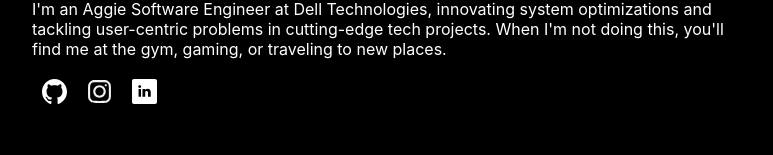
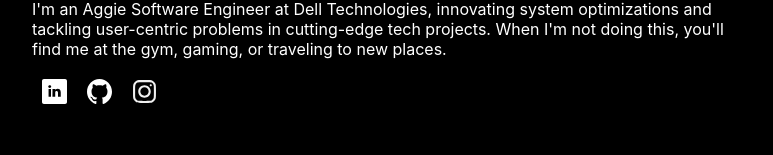
Before and after one commit to nickrwann/personal-website, a React (Create React App) app: page / in a window 1280 px wide. Shown: the part 473-628 px from the top of the page, without its empty margins (253-1026 px from the left). Built offline with nearby package versions, Linux system fonts and the light colour scheme.

Commit message:
Reorder icons

```diff
--- a/src/components/Summary.js
+++ b/src/components/Summary.js
@@ -17,14 +17,14 @@ const Summary = ({ isDarkMode }) => {
                 When I'm not doing this, you'll find me at the gym, gaming, or traveling to new places.
             </p>
             <div className="icon-row">
+                <a href="https://www.linkedin.com/in/nick-wanner" target="_blank" rel="noopener noreferrer">
+                    <img src={linkedinIcon} alt="LinkedIn" className={isDarkMode ? 'inverted' : ''} />
+                </a>
                 <a href="https://github.com/nickrwann/" target="_blank" rel="noopener noreferrer">
                     <img src={githubIcon} alt="GitHub" className={isDarkMode ? 'inverted' : ''} />
                 </a>
                 <a href="https://www.instagram.com/_nickwinner_" target="_blank" rel="noopener noreferrer">
                     <img src={instagramIcon} alt="Instagram" className={isDarkMode ? 'inverted' : ''} />
-                </a>
-                <a href="https://www.linkedin.com/in/nick-wanner" target="_blank" rel="noopener noreferrer">
-                    <img src={linkedinIcon} alt="LinkedIn" className={isDarkMode ? 'inverted' : ''} />
                 </a>
             </div>
         </div>
```
